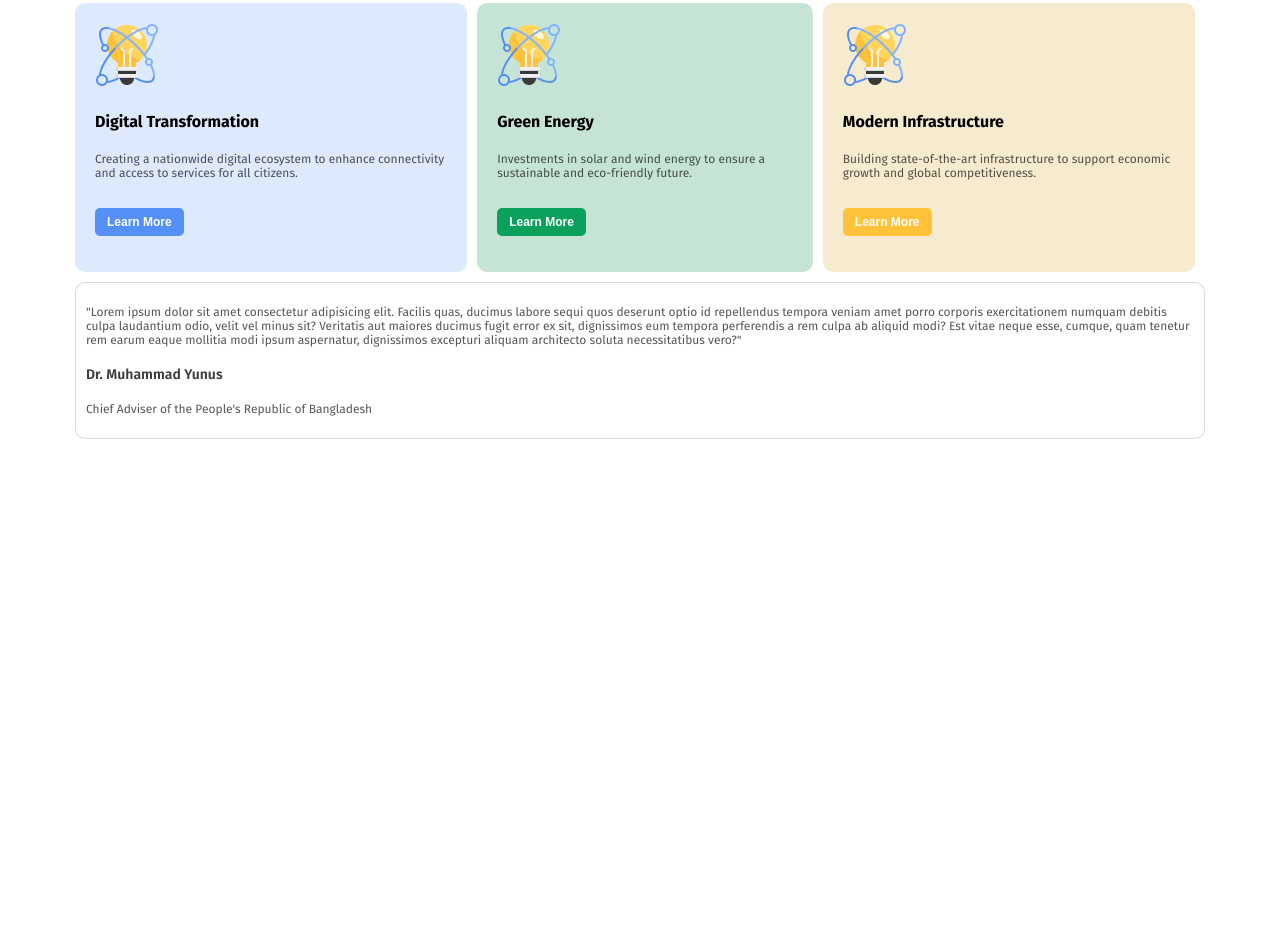
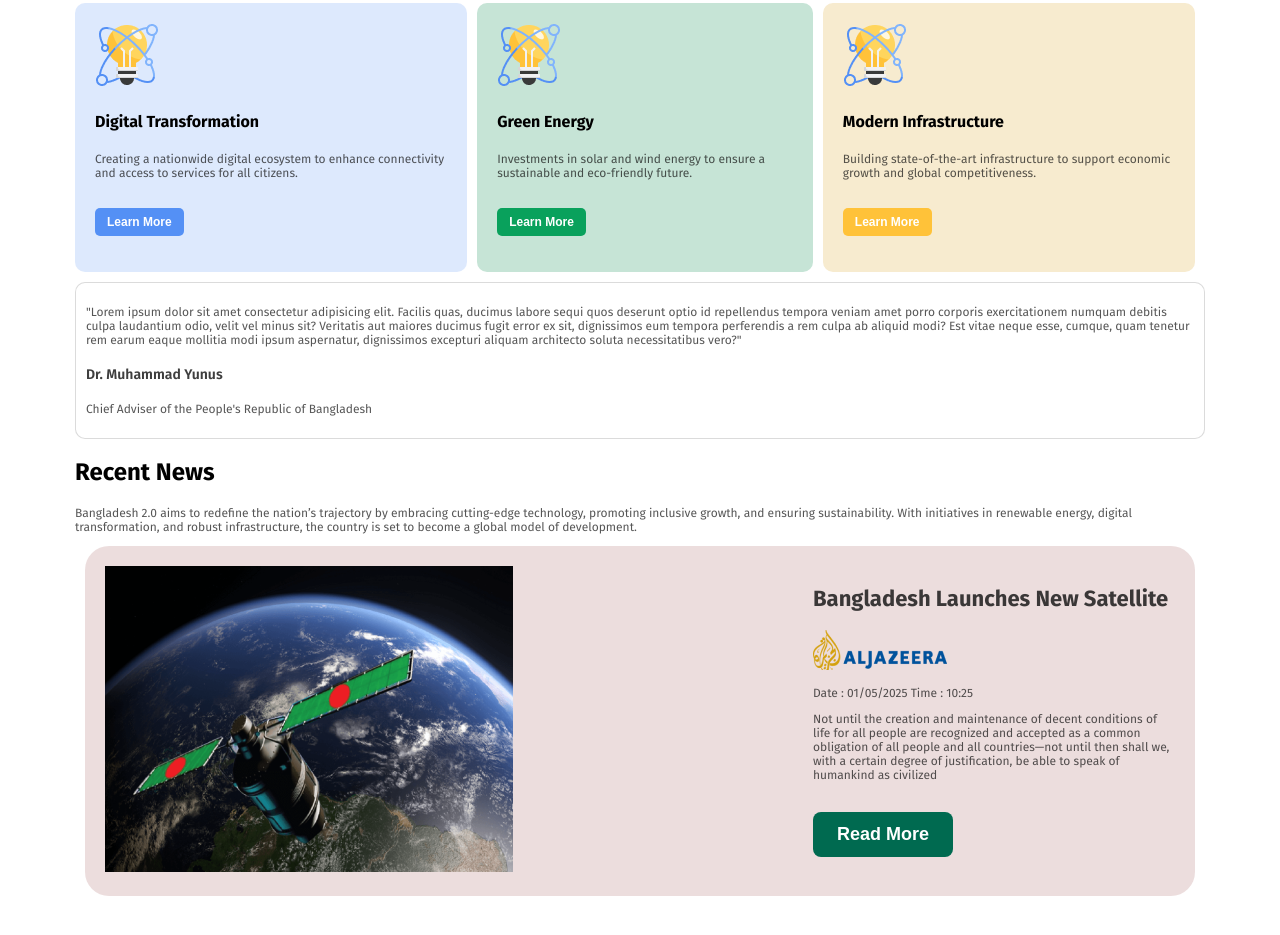
Before and after one commit to Hrikesh145/assignment-01, a plain HTML site: page index.html in a window 1280 px wide. Shown: the part 841-1776 px from the top of the page. Before the commit the page ends 1365 px from the top, so only its background shows below. Drawn offline with Linux system fonts and the light colour scheme.

Commit message:
1st satelite done

```diff
--- a/index.html
+++ b/index.html
@@ -60,6 +60,28 @@
             <p class="description">Chief Adviser of the People's Republic of Bangladesh</p>
         </div>
        </section>
+       <section>
+        <div class="news">
+            <h1>Recent News</h1>
+            <p class="description">Bangladesh 2.0 aims to redefine the nation’s trajectory by embracing cutting-edge technology, promoting inclusive growth, and ensuring sustainability. With initiatives in renewable energy, digital transformation, and robust infrastructure, the country is set to become a global model of development.</p>
+        </div>
+       </section>
+       <section>
+        <div class="sat1">
+            <div class="sat-img">
+                <img src="assets/satelite.png" alt="">
+            </div>
+            <div>
+                <h1 class="sat-head">Bangladesh Launches New Satellite</h1>
+                <img src="assets/al-jazeera.png" alt="">
+                <p class="description">Date : 01/05/2025  Time : 10:25</p>
+                <p class="description">Not until the creation and maintenance of decent conditions of life for all people are recognized and accepted as a common obligation of all people and all countries—not until then shall we,
+                    with a certain degree of justification, be able to speak of humankind as civilized
+                </p>
+                <button class="btn">Read More</button>
+            </div>
+        </div>
+       </section>
     </main>
     <footer>
 
--- a/styles/style.css
+++ b/styles/style.css
@@ -133,3 +133,28 @@ body {
     background: rgb(255, 255, 255);
     padding: 10px;
 }
+.news{
+    margin: 10px auto;
+    box-sizing: border-box;
+}
+.sat-head{
+    color: rgba(14, 14, 14, 0.8);
+    font-size: 22px;
+    font-weight: 700;
+}
+.date{
+    color: rgba(14, 14, 14, 0.7);
+    font-size: 10px;
+    font-weight: 400;
+}
+.sat1{
+    display: flex;
+    justify-content: space-between;
+    gap: 300px;
+    margin: 10px ;
+    border-radius: 24px;
+    background: rgba(231, 212, 212, 0.774);
+    padding: 20px;
+    box-sizing: border-box;
+
+}
```
